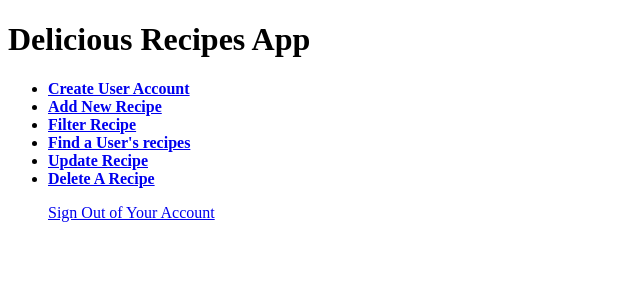
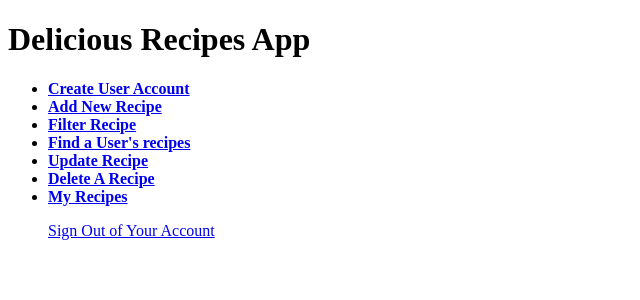
Before and after one commit to CPSC304GP33/Recipes, a PHP site: page / in a window 1280 px wide. Shown: the top 300 px of the page, without its empty margins (0-640 px from the left). Run offline with PHP 8.4, Linux system fonts and the light colour scheme.

Commit message:
add link to myRecipes.php

```diff
--- a/index.php
+++ b/index.php
@@ -37,6 +37,9 @@
       <li>
         <a href="delete.php"><strong>Delete A Recipe</strong></a>
       </li>
+      <li>
+        <a href="myRecipes.php"><strong>My Recipes</strong></a>
+      </li>
       <p>
         <a href="logout.php" class="btn btn-danger">Sign Out of Your Account</a>
       </p>
```
